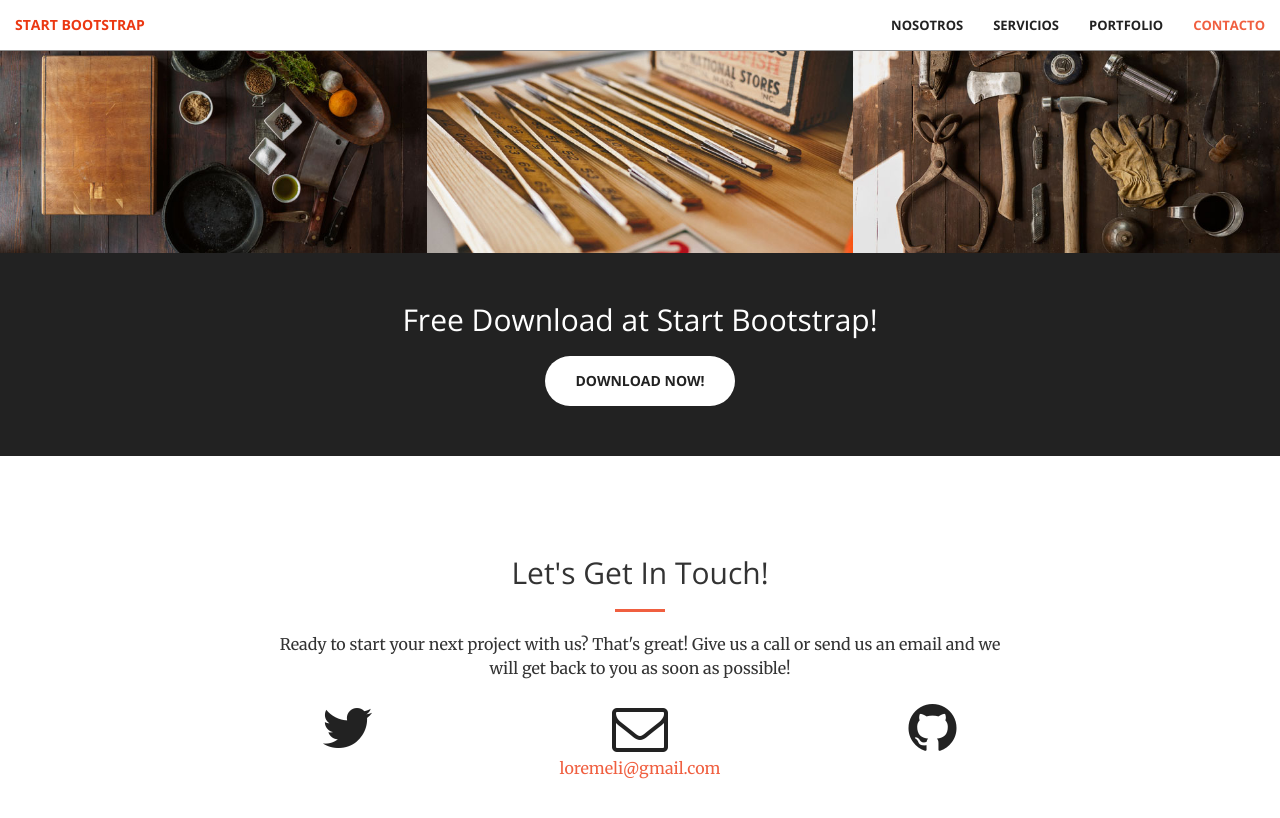
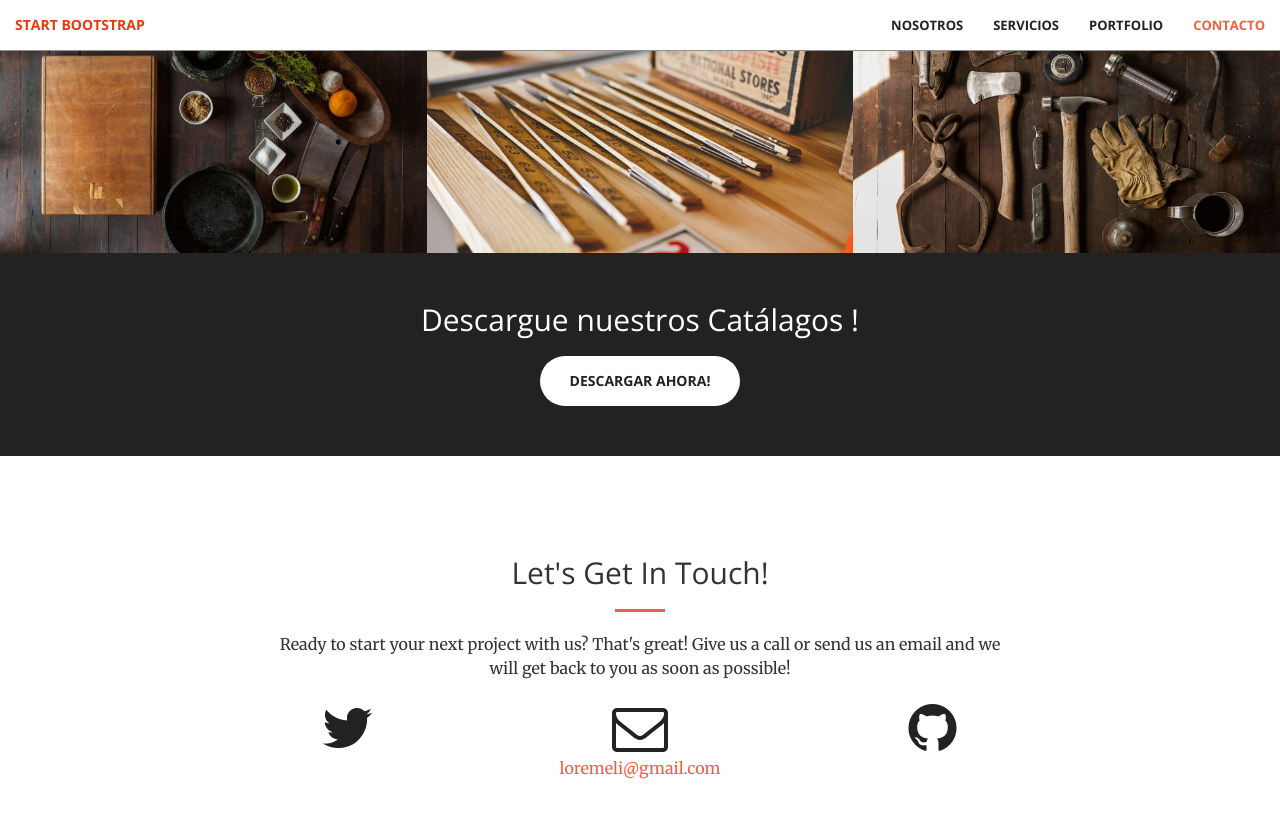
Before and after one commit to Williams7105/sitio1, a Jekyll site: the page built from index.html, in a window 1280 px wide and 900 px high, scrolled down 1981 px. Shown: the top 818 px of the window. Built offline with Jekyll 4.4.1, drawn with Linux system fonts in a browser that asks for light colours.

Commit message:
Update aside.html

```diff
--- a/_includes/aside.html
+++ b/_includes/aside.html
@@ -1,8 +1,8 @@
   <aside class="bg-dark">
       <div class="container text-center">
           <div class="call-to-action">
-              <h2>Free Download at Start Bootstrap!</h2>
-              <a href="#" class="btn btn-default btn-xl wow tada">Download Now!</a>
+              <h2>Descargue nuestros Catálagos !</h2>
+              <a href="#" class="btn btn-default btn-xl wow tada">Descargar ahora!</a>
           </div>
       </div>
   </aside>
```
